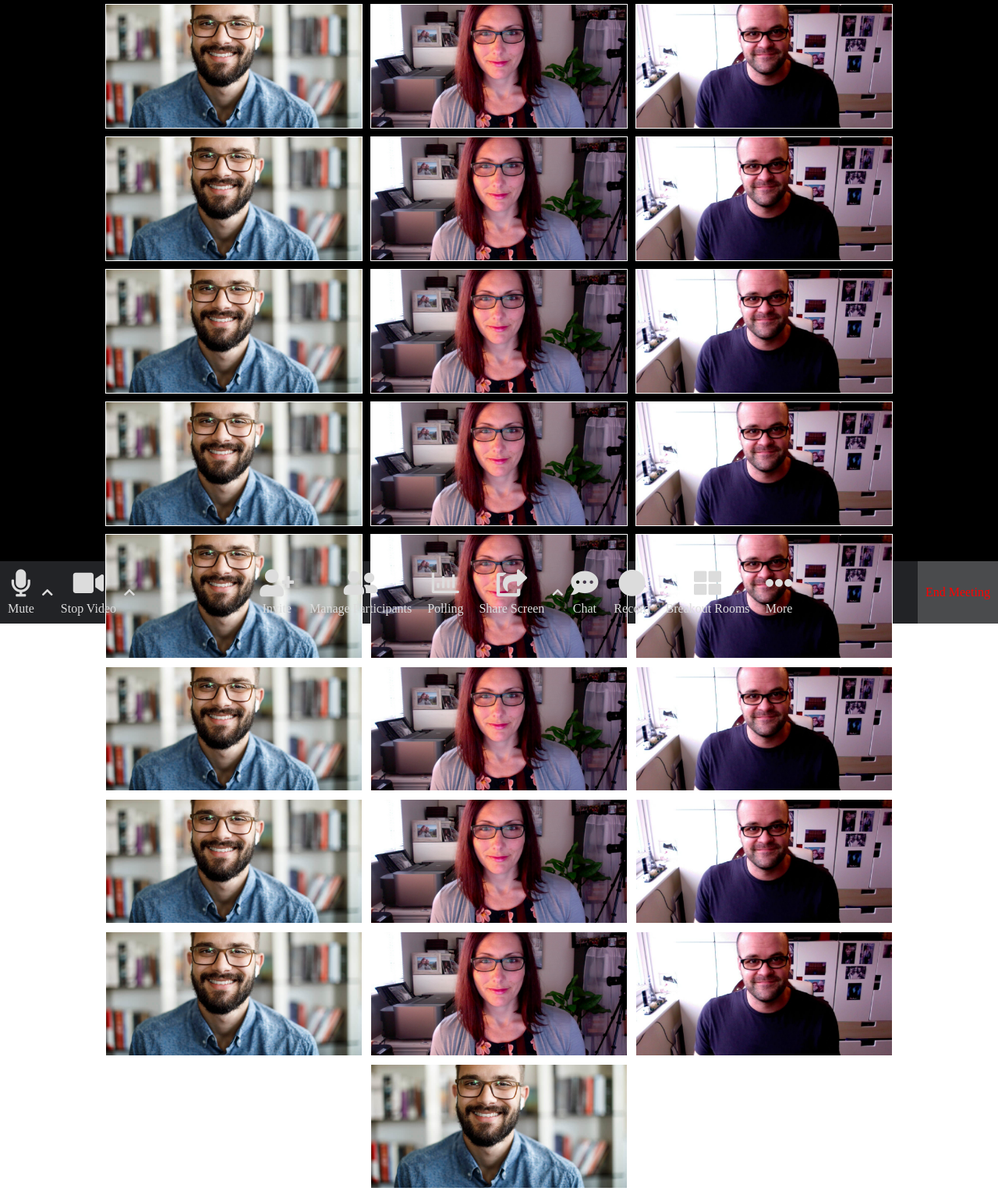
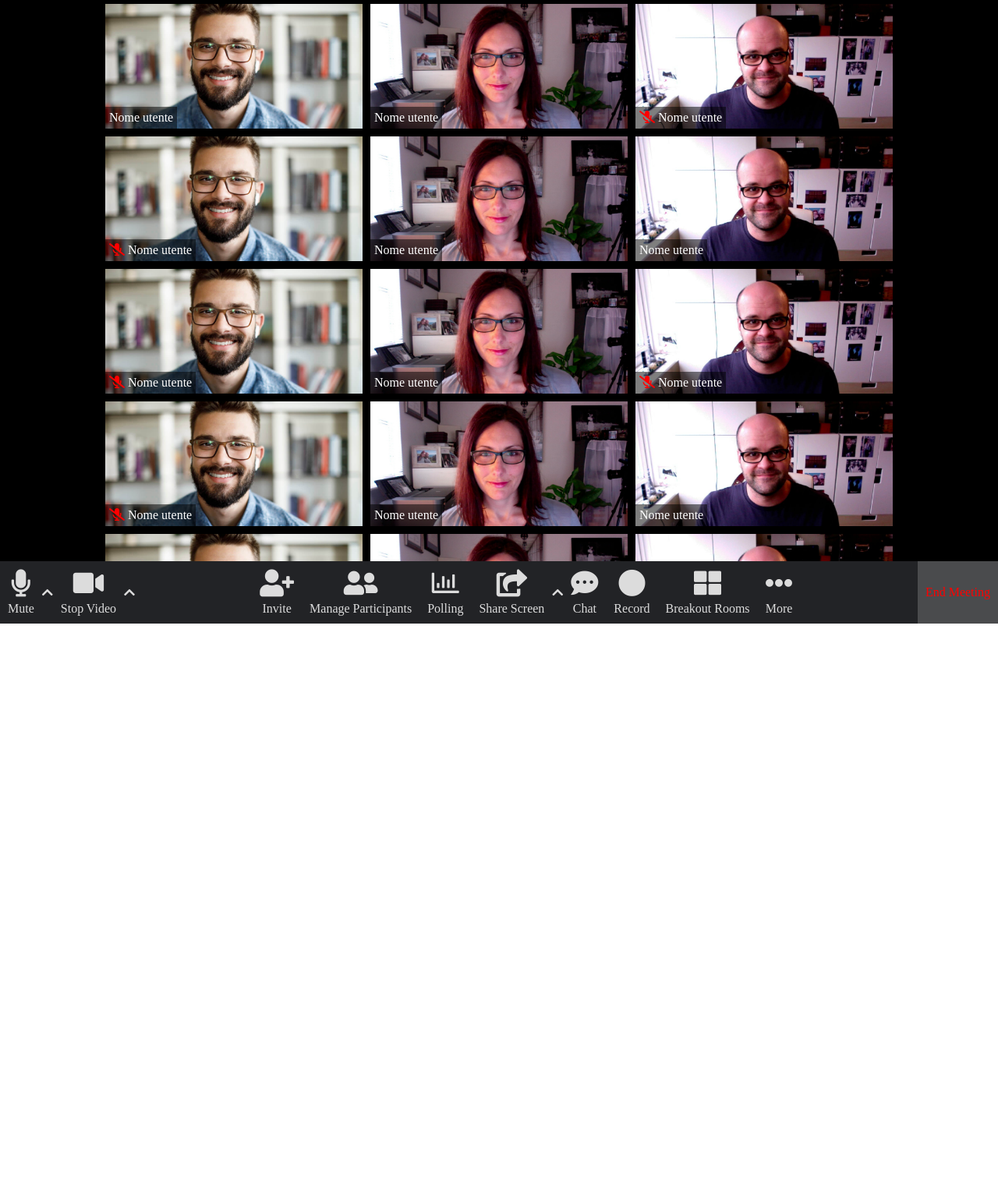
Before and after one commit to Barbon14/html-css-zoom, a plain HTML site: page index.html in a window 1280 px wide. Shown: the whole page at 78% size. After the commit the page ends 800 px from the top, so only its background shows below. Drawn offline with Linux system fonts and the light colour scheme.

Commit message:
aggiunto dettagli webcam

```diff
--- a/css/layout.css
+++ b/css/layout.css
@@ -9,26 +9,43 @@
 main {
     height: calc(100vh - 80px);
     background-color: black;
+}
+
+#call {
+    height: 100%;
     display: flex;
     flex-wrap: wrap;
     justify-content: center;
+    overflow-y: scroll;
 }
 
 .webcam {
-    /* debug */
-    background-color: blueviolet;
-    border: solid 1px white;
     margin: 5px;
-    min-height: 100px;
+    /* min-height: 100px; */
     max-height: 160px;
-    min-width: 270px;
+    /* min-width: 270px; */
     max-width: 330px;
+    position: relative;
 }
 
 .webcam img {
     width: 100%;
     height: 100%;
     object-fit: cover;
+    object-position: top;
+}
+
+.webcam .username {
+    background-color: rgba(0, 0, 0, 0.5);
+    color: white;
+    padding: 5px;
+    position: absolute;
+    bottom: 0;
+    left: 0;
+}
+
+.webcam .username .fa-microphone-slash{
+    color: red;
 }
 
 /* barra di controllo call */
@@ -48,7 +65,6 @@ main {
     flex-direction: column;
     align-items: center;
     justify-content: space-between;
-
 }
 
 .fas {
--- a/index.html
+++ b/index.html
@@ -14,105 +14,191 @@
     <main>
 
         <!-- contenitore con webcam utente -->
+        <section id="call">
             <div class="webcam">
                 <img src="img/iStock-1275841852-1024x683.jpg" alt="">
+                <div class="username muted">
+                    Nome utente
+                </div>
             </div>
 
             <div class="webcam">
                 <img src="img/Blog1.jpg" alt="">
+                <div class="username">
+                    Nome utente
+                </div>
             </div>
 
             <div class="webcam">
                 <img src="img/Zoom_Call-f8ae130e.jpg" alt="">
+                <div class="username">
+                    <i class="fas fa-microphone-slash"></i>
+                    Nome utente
+                </div>
             </div>
 
             <div class="webcam">
                 <img src="img/iStock-1275841852-1024x683.jpg" alt="">
+                <div class="username">
+                    <i class="fas fa-microphone-slash"></i>
+                    Nome utente
+                </div>
             </div>
 
             <div class="webcam">
                 <img src="img/Blog1.jpg" alt="">
+                <div class="username">
+                    Nome utente
+                </div>
             </div>
 
             <div class="webcam">
                 <img src="img/Zoom_Call-f8ae130e.jpg" alt="">
+                <div class="username">
+                    Nome utente
+                </div>
             </div>
 
             <div class="webcam">
                 <img src="img/iStock-1275841852-1024x683.jpg" alt="">
+                <div class="username">
+                    <i class="fas fa-microphone-slash"></i>
+                    Nome utente
+                </div>
             </div>
 
             <div class="webcam">
                 <img src="img/Blog1.jpg" alt="">
+                <div class="username">
+                    Nome utente
+                </div>
             </div>
 
             <div class="webcam">
                 <img src="img/Zoom_Call-f8ae130e.jpg" alt="">
+                <div class="username">
+                    <i class="fas fa-microphone-slash"></i>
+                    Nome utente
+                </div>
             </div>
 
             <div class="webcam">
                 <img src="img/iStock-1275841852-1024x683.jpg" alt="">
+                <div class="username">
+                    <i class="fas fa-microphone-slash"></i>
+                    Nome utente
+                </div>
             </div>
 
             <div class="webcam">
                 <img src="img/Blog1.jpg" alt="">
+                <div class="username">
+                    Nome utente
+                </div>
             </div>
 
             <div class="webcam">
                 <img src="img/Zoom_Call-f8ae130e.jpg" alt="">
+                <div class="username">
+                    Nome utente
+                </div>
             </div>
 
             <div class="webcam">
                 <img src="img/iStock-1275841852-1024x683.jpg" alt="">
+                <div class="username">
+                    <i class="fas fa-microphone-slash"></i>
+                    Nome utente
+                </div>
             </div>
 
             <div class="webcam">
                 <img src="img/Blog1.jpg" alt="">
+                <div class="username">
+                    <i class="fas fa-microphone-slash"></i>
+                    Nome utente
+                </div>
             </div>
 
             <div class="webcam">
                 <img src="img/Zoom_Call-f8ae130e.jpg" alt="">
+                <div class="username">
+                    Nome utente
+                </div>
             </div>
 
             <div class="webcam">
                 <img src="img/iStock-1275841852-1024x683.jpg" alt="">
+                <div class="username">
+                    Nome utente
+                </div>
             </div>
 
             <div class="webcam">
                 <img src="img/Blog1.jpg" alt="">
+                <div class="username">
+                    Nome utente
+                </div>
             </div>
 
             <div class="webcam">
                 <img src="img/Zoom_Call-f8ae130e.jpg" alt="">
+                <div class="username">
+                    Nome utente
+                </div>
             </div>
 
             <div class="webcam">
                 <img src="img/iStock-1275841852-1024x683.jpg" alt="">
+                <div class="username">
+                    <i class="fas fa-microphone-slash"></i>
+                    Nome utente
+                </div>
             </div>
 
             <div class="webcam">
                 <img src="img/Blog1.jpg" alt="">
+                <div class="username">
+                    Nome utente
+                </div>
             </div>
 
             <div class="webcam">
                 <img src="img/Zoom_Call-f8ae130e.jpg" alt="">
+                <div class="username">
+                    Nome utente
+                </div>
             </div>
 
             <div class="webcam">
                 <img src="img/iStock-1275841852-1024x683.jpg" alt="">
+                <div class="username">
+                    Nome utente
+                </div>
             </div>
 
             <div class="webcam">
                 <img src="img/Blog1.jpg" alt="">
+                <div class="username">
+                    Nome utente
+                </div>
             </div>
 
             <div class="webcam">
                 <img src="img/Zoom_Call-f8ae130e.jpg" alt="">
+                <div class="username">
+                    Nome utente
+                </div>
             </div>
 
             <div class="webcam">
                 <img src="img/iStock-1275841852-1024x683.jpg" alt="">
+                <div class="username">
+                    Nome utente
                 </div>
+            </div>
+        </section>
+
 
     </main>
 
```
Lines whose indentation alone changed are shown as unchanged.
